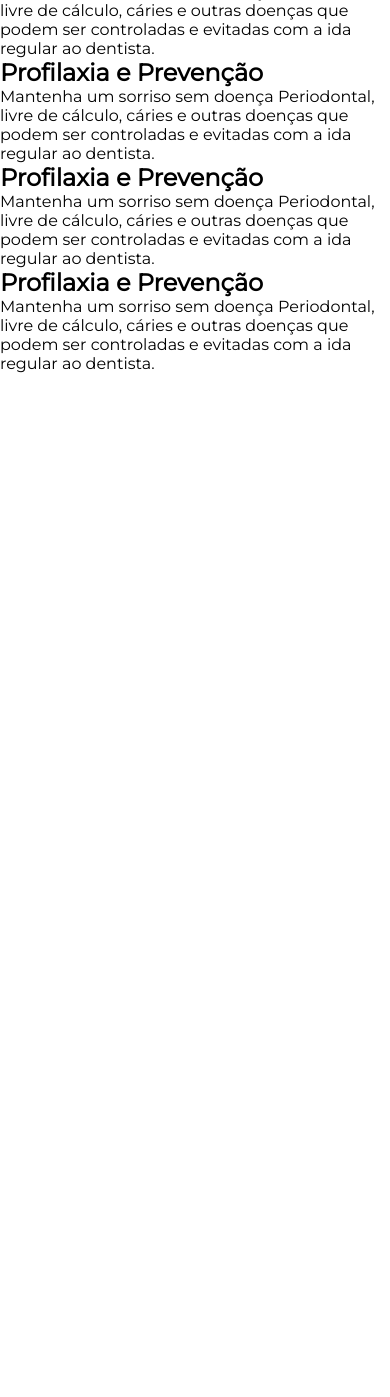
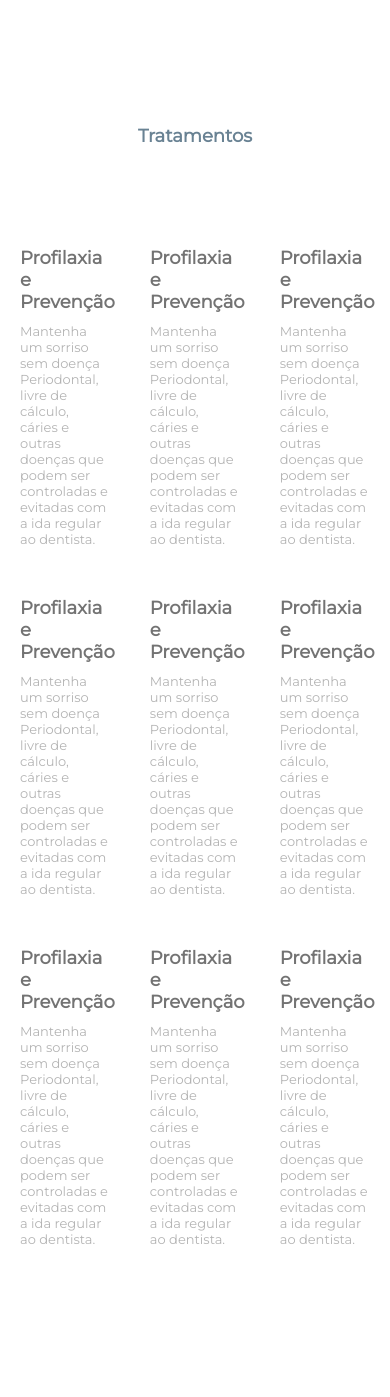
Before and after one commit to johnnyofoco/estudosFrontEnd, a PHP site: page / in a window 390 px wide. Shown: the part 2081-3478 px from the top of the page. Before the commit the page ends 2454 px from the top, so only its background shows below. Run offline with PHP 8.4, Linux system fonts and the light colour scheme.

Commit message:
Projeto4 - LandingPage:  Iniciando e Finalizando  a sessão TRATAMENTOS + Responsivo sessão VIDEOS

```diff
--- a/Projetos/Projeto4 - LandingPage/css/styles.css
+++ b/Projetos/Projeto4 - LandingPage/css/styles.css
@@ -209,7 +209,6 @@
 	width: 33.3%;
 	position: relative;
 	border:5px solid white;
-	/*background-color: green;*/
 	padding-top:calc(33.3% * 0.6);
 }
 
@@ -222,6 +221,41 @@
 }
 
 /*#### TRATAMENTOS ####*/
+
+section.tratamentos{
+	padding:70px 0;
+}
+
+section.tratamentos .tratamento-container{
+	float: left;
+	width: 33.3%;
+}
+
+section.tratamentos > h2{
+	color: #698293;
+	text-align: center;
+	font-size: 18px;
+}
+
+section.tratamentos > .container{
+	padding:80px 0;
+}
+
+.tratamento-single{
+	padding:20px;
+}
+
+.tratamento-single h2{
+	font-size: 18px;
+	color: #737373;
+}
+
+.tratamento-single p{
+	padding:10px 0;
+	font-size: 13px;
+	color: #b4b4b4;
+}
+
 
 /*#### RESPONSIVO ####*/
 
@@ -278,6 +312,18 @@
         text-align: justify;
     }
 
+    section.videos{
+        text-align: center;
+    }
+
+    section.videos .box-video{
+        float: none;
+        width: 70%;
+        display: inline-block;
+        padding-top:calc(70% * 0.6);
+    }
+
+
 }
 
 @media screen and (max-width: 580px) {
@@ -287,6 +333,10 @@
         padding-top: 110%;
     }
 
+    section.videos .box-video{
+		width: 100%;
+		padding-top:calc(100% * 0.6);
+	}
 }
 
 @media screen and (max-width: 480px) {
```
